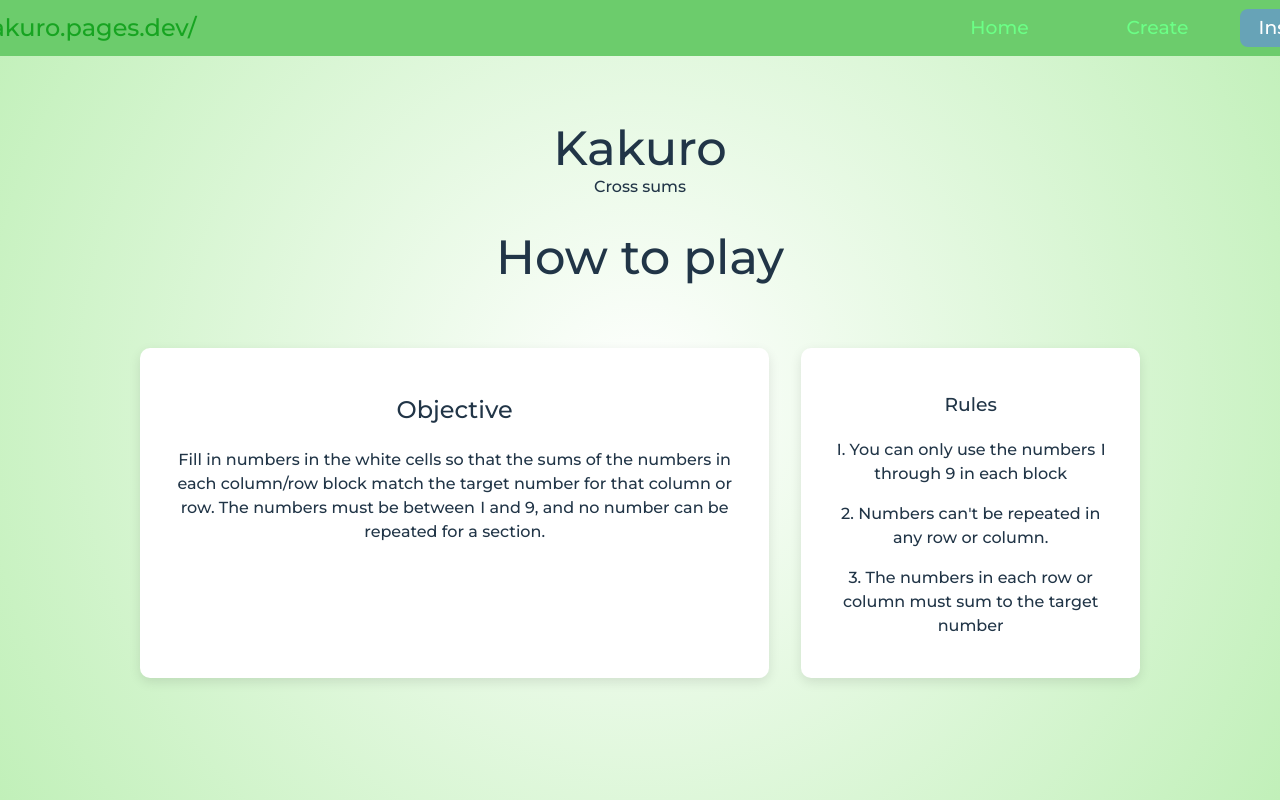
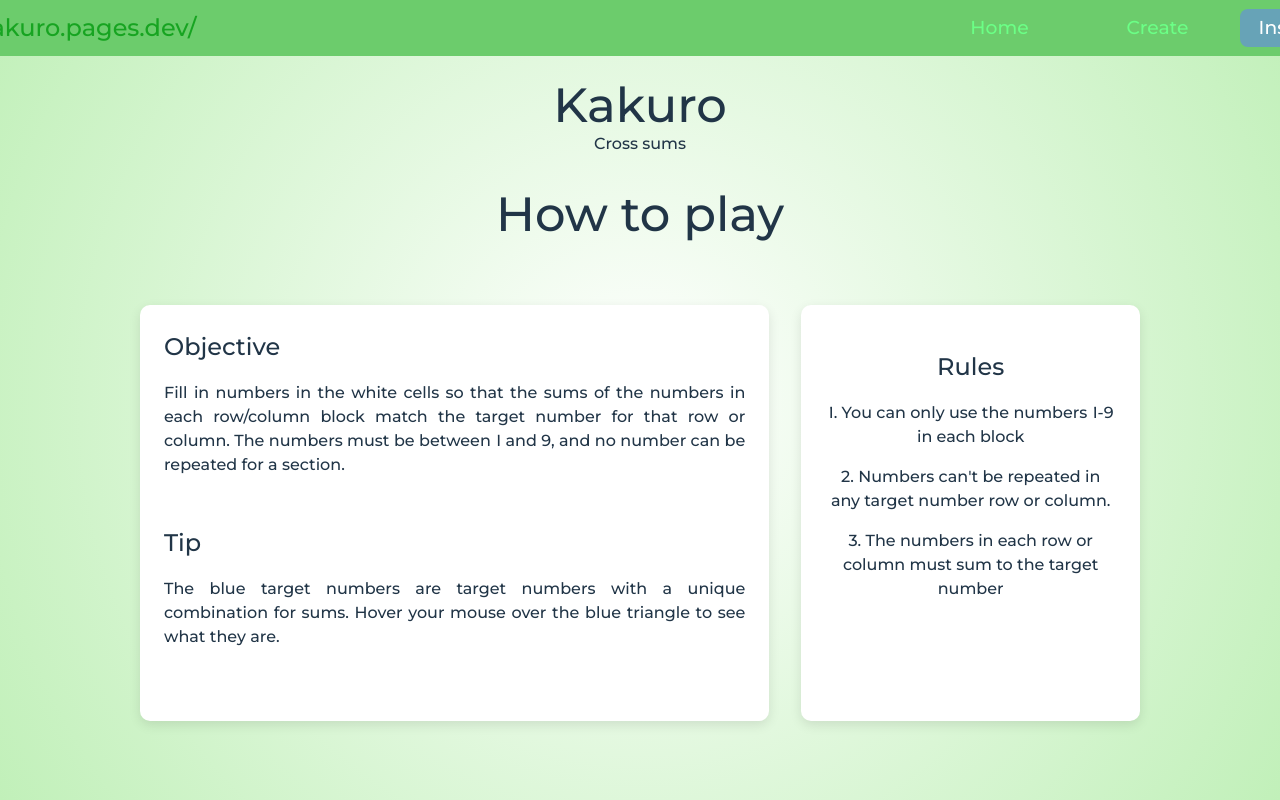
Before and after one commit to chohanac/kakuro, a React (Vite) app: page /instructions in a window 1280 px wide. Shown: the top 800 px of the page. Built offline with nearby package versions, Linux system fonts and the light colour scheme.

Commit message:
styling for instructions page

```diff
--- a/src/pages/Instructions/Instructions.jsx
+++ b/src/pages/Instructions/Instructions.jsx
@@ -12,16 +12,22 @@ function Instructions() {
             </header>
             <section className="instructions">
                 <div className="objective">
-                    <h2>Objective</h2>
-                    <p>Fill in numbers in the white cells so that the sums of the numbers in each column/row block match the target number for that column or row. The numbers must be between 1 and 9, and no number can be repeated for a section.</p>
+                    <div>
+                        <h2>Objective</h2>
+                        <p>Fill in numbers in the white cells so that the sums of the numbers in each row/column block match the target number for that row or column. The numbers must be between 1 and 9, and no number can be repeated for a section.</p>
+                    </div>
+                    <div>
+                        <h2>Tip</h2>
+                        <p>The blue target numbers are target numbers with a unique combination for sums. Hover your mouse over the blue triangle to see what they are.</p>
+                    </div>
                 </div>
                 <div className="rules">
-                    <h3>Rules</h3>
+                    <h2>Rules</h2>
                     <p>
-                        1. You can only use the numbers 1 through 9 in each block
+                        1. You can only use the numbers 1-9 in each block
                     </p>
                     <p>
-                        2. Numbers can't be repeated in any row or column.
+                        2. Numbers can't be repeated in any target number row or column.
                     </p>
                     <p>
                         3. The numbers in each row or column must sum to the target number
--- a/src/pages/Instructions/Instructions.scss
+++ b/src/pages/Instructions/Instructions.scss
@@ -36,6 +36,7 @@
     }
 
     .objective {
+        text-align: justify;
         flex: 2;
         background-color: white;
         padding: 1.5rem;
@@ -50,6 +51,16 @@
             font-size: 1rem;
             margin-bottom: 1rem;
         }
+
+        div {
+            display: flex;
+            flex-direction: column;
+            margin-bottom: 2rem;
+        }
+
+        h2 {
+            margin: 0;
+        }
     }
 }
 
```
